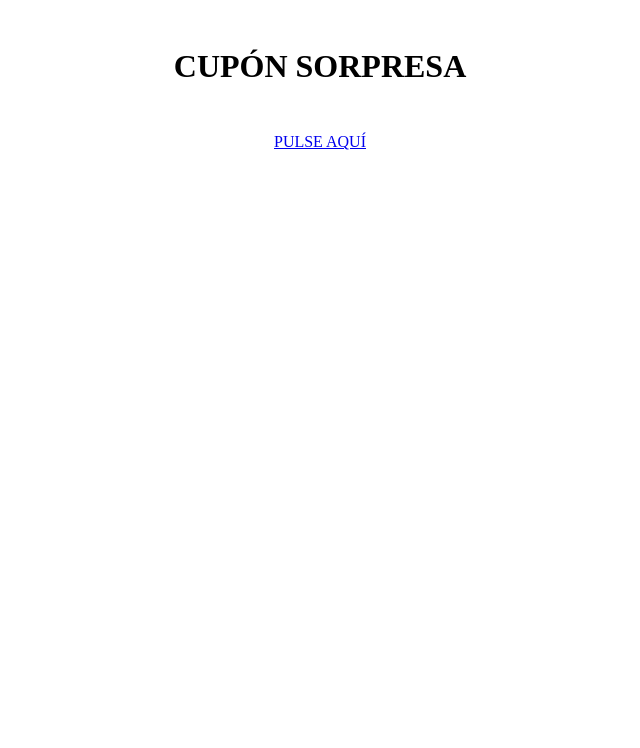
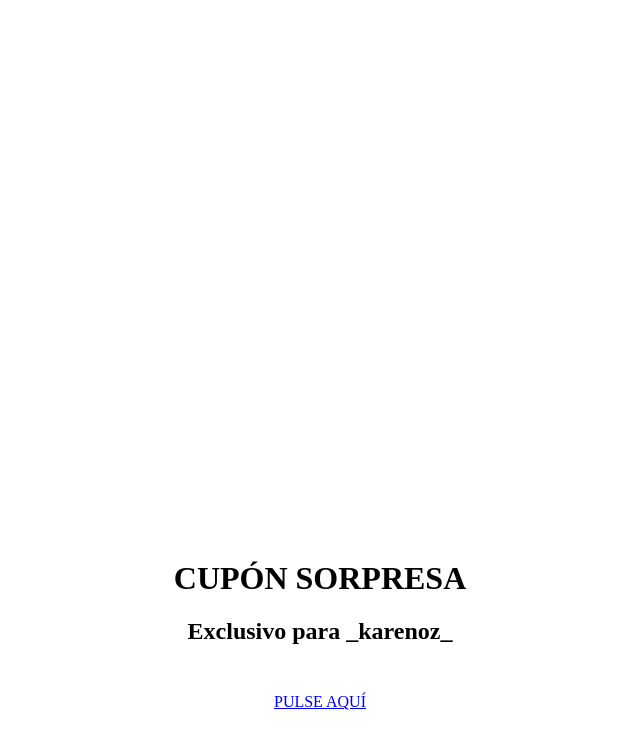
Before and after one commit to DigitalVan18/digitalvan18.github.io, a plain HTML site: page index.html in a window 1280 px wide. Shown: the whole page, without its empty margins (320-960 px from the left). Drawn offline with Linux system fonts and the light colour scheme.

Commit message:
segunda version

```diff
--- a/index.html
+++ b/index.html
@@ -14,7 +14,8 @@
     </head>
     <body>
         <h1 class="cupon">CUPÓN SORPRESA</h1>
-        <a class="img" href="https://www.redbubble.com/es/i/poster/cup%C3%B3n-de-abrazos-gratis-de-Youssef02/136902624.LVTDI#&gid=1&pid=2">PULSE AQUÍ</a>
+        <h2 class="cupon2">Exclusivo para _karenoz_</h2>
+        <a class="img" href="https://cdn.shopify.com/s/files/1/0965/2070/products/coupon_cf88db16-c3e5-4838-9dde-7c0639886048_grande.png?v=1541091334">PULSE AQUÍ</a>
 
     </body>
 </html>
--- a/styles.css
+++ b/styles.css
@@ -1,9 +1,13 @@
 .cupon {
     display: flex;
     justify-content: center;
-    margin-top: 3rem;
+    margin-top: 35rem;
 }
 
+.cupon2 {
+    display: flex;
+    justify-content: center;
+}
 .img {
     display: flex;
     justify-content: center;
```
